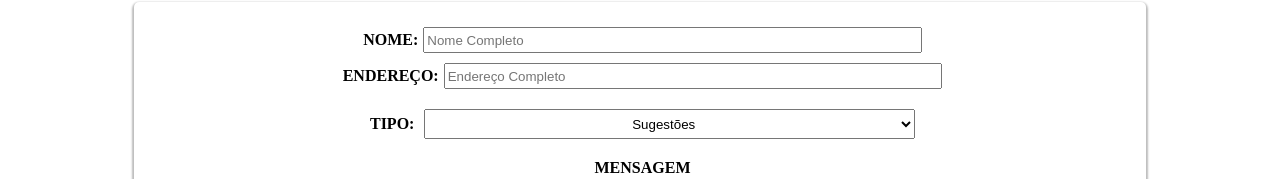
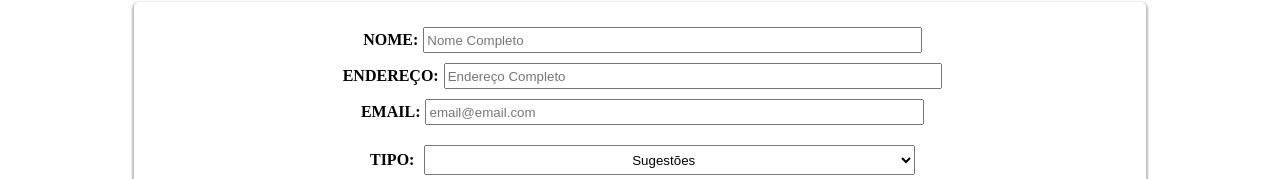
Before and after one commit to brunopontes90/PETSHOP, a React (Create React App) app: page /contato in a window 1280 px wide. Shown: the part 167-346 px from the top of the page. Built offline with nearby package versions, Linux system fonts and the light colour scheme.

Commit message:
Adicionado campo email ao contato

```diff
--- a/src/pages/Contato/index.js
+++ b/src/pages/Contato/index.js
@@ -23,6 +23,10 @@ export default function Main()
                         <label>Endereço:</label>
                         <Input size="large" placeholder="Endereço Completo" required/>
                     </div>
+                    <div>
+                        <label>Email:</label>
+                        <Input size="large" placeholder="email@email.com" required/>
+                    </div>
                     <div id="select">
                         <label>Tipo:</label>
                         <select name="select">
```
Also changed, not shown: src/routes.js (deleted, +0 -17 lines), src/routes_old.js (deleted, +0 -18 lines).
